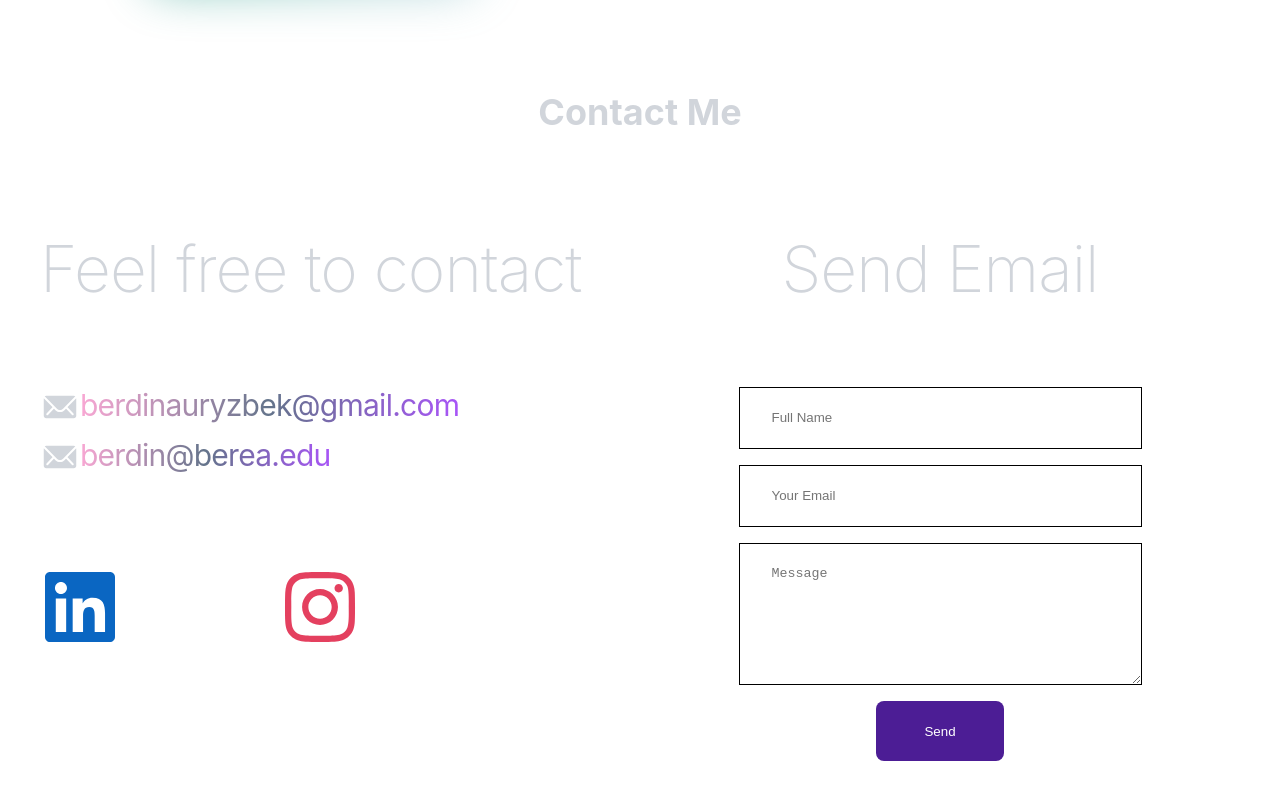
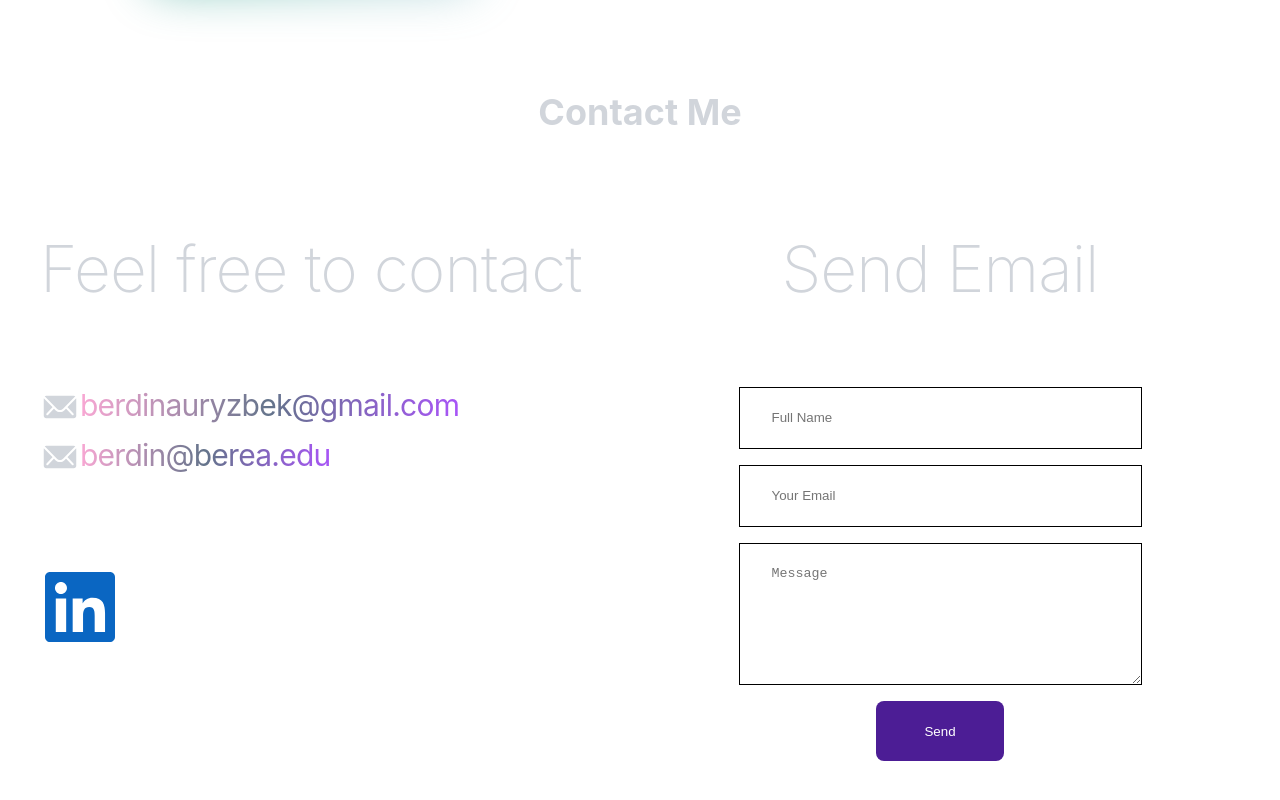
Before and after one commit to nberdi/Portfolio-Website, a React (Vite) app: page / in a window 1280 px wide. Shown: the part 5011-5811 px from the top of the page. Built offline with nearby package versions, Linux system fonts and the light colour scheme.

Commit message:
removed instagram

```diff
--- a/src/components/Contact.tsx
+++ b/src/components/Contact.tsx
@@ -2,7 +2,6 @@ import "../styles/Contact.css";
 import { IoIosMail } from "react-icons/io";
 import { FaLinkedin } from "react-icons/fa";
 import { FaGithub } from "react-icons/fa";
-import { FaInstagram } from "react-icons/fa";
 
 {
   /* the styles of [
@@ -49,12 +48,6 @@ const Contact = () => {
               >
                 <FaGithub />
               </a>
-              <a
-                className="instagram social_media_icon"
-                href="https://www.instagram.com/berdiyev.kz/"
-              >
-                <FaInstagram />
-              </a>
             </div>
           </div>
         </div>
--- a/src/styles/Contact.css
+++ b/src/styles/Contact.css
@@ -86,5 +86,3 @@ textarea{
 .linkedin{color: #0A66C2;}
 
 .github{color: #fff;}
-
-.instagram{color: #E4405F;}
```
